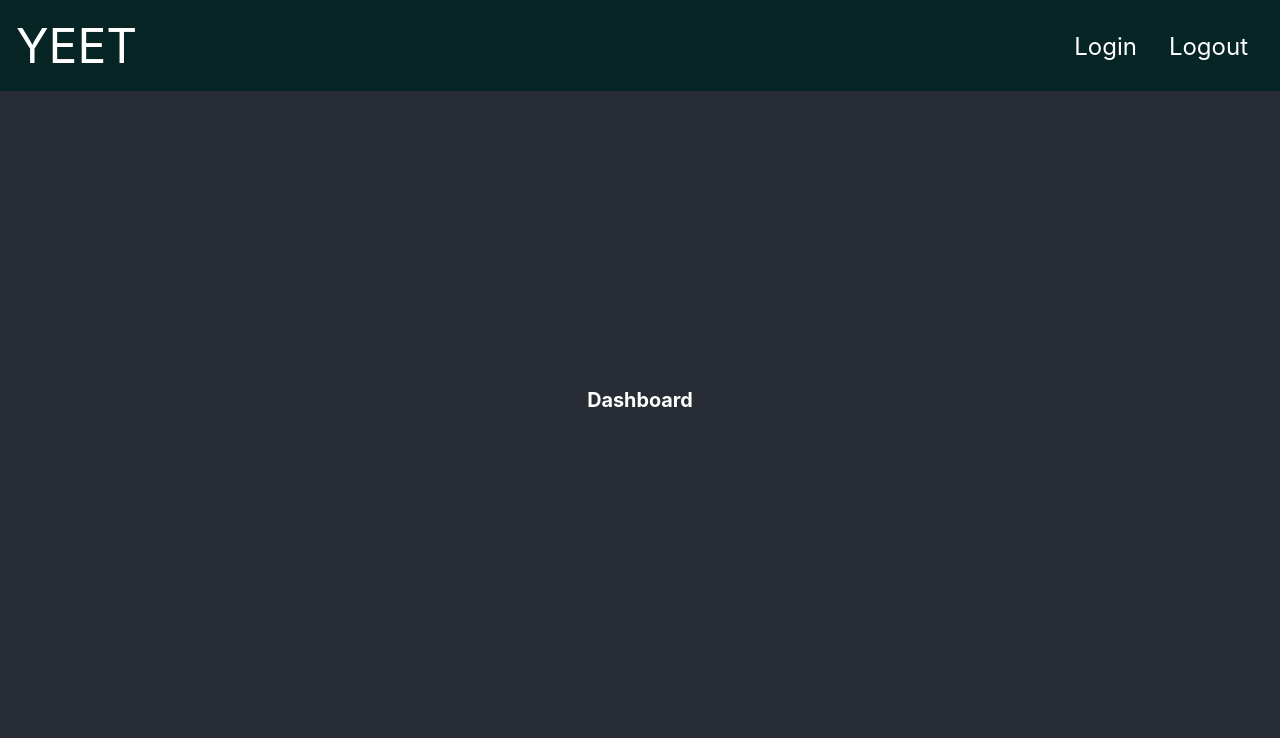
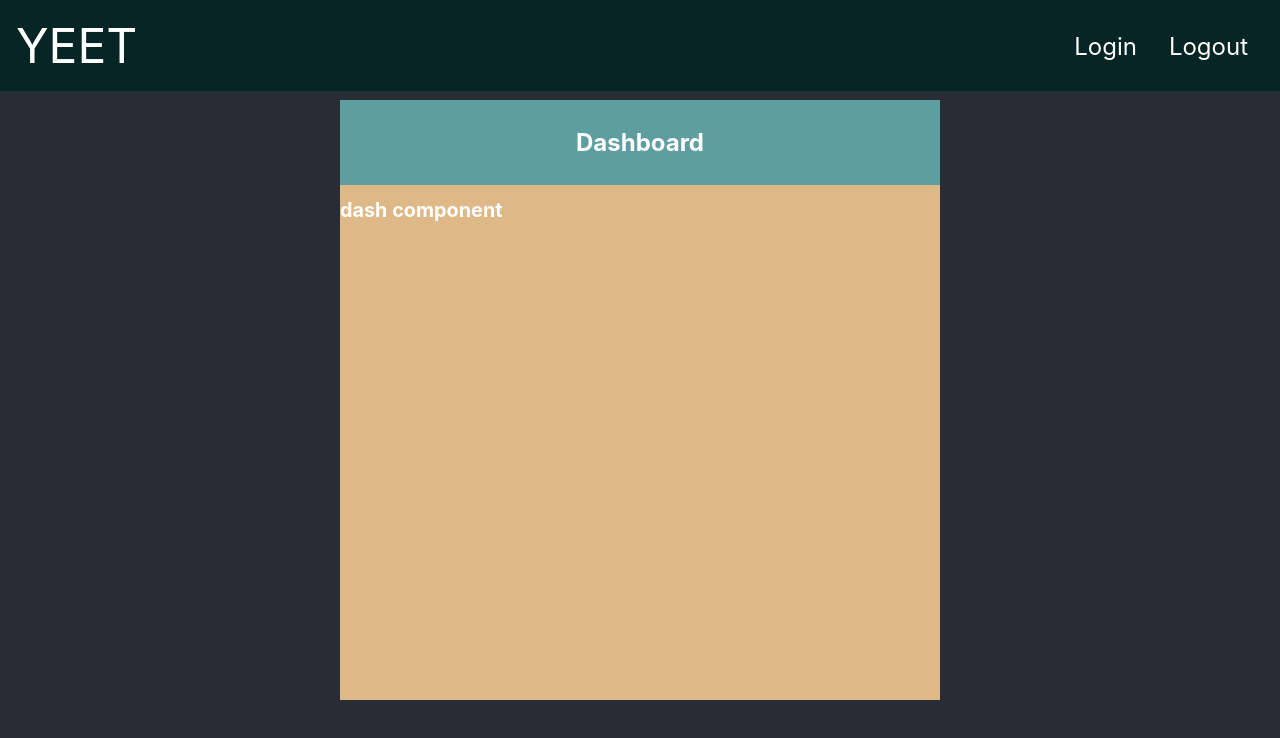
Before and after one commit to wilsoncollin7/My-Application, a React (Create React App) app in the folder client/: page /dashboard in a window 1280 px wide. Shown: the top 738 px of the page. Built offline with nearby package versions, Linux system fonts and the light colour scheme.

Commit message:
added card component and desh component

```diff
--- /dev/null
+++ b/client/src/components/Card/Card.js
@@ -0,0 +1,17 @@
+import React from 'react';
+// styling
+import "./style.css";
+// components
+
+function Card({ children, header }) {
+  return(
+    <div className="cardContainer">
+      <div className="cardHeaderContainer">
+        <h2 className="cardHeader">{header}</h2>
+      </div>
+      <>{children}</>
+    </div>
+  )
+}
+
+export default Card;
--- /dev/null
+++ b/client/src/components/Card/style.css
@@ -0,0 +1,15 @@
+.cardContainer {
+  height: 600px;
+  width: 600px;
+  background-color: burlywood;
+}
+
+.cardHeaderContainer {
+  text-align: center;
+  padding: 0.5rem;
+  background-color: cadetblue;
+}
+
+.cardHeader {
+  font-size: 1.5rem;
+}
--- /dev/null
+++ b/client/src/components/DashComponent/DashComponent.js
@@ -0,0 +1,14 @@
+import React from 'react';
+// styling
+import "./style.css";
+// components
+
+function DashComponent() {
+  return(
+    <div>
+      <h1>dash component</h1>
+    </div>
+  )
+}
+
+export default DashComponent;
--- a/client/src/pages/Dashboard.js
+++ b/client/src/pages/Dashboard.js
@@ -1,11 +1,13 @@
 import React from 'react';
 // components
+import Card from "../components/Card/Card";
+import DashComponent from "../components/DashComponent/DashComponent";
 
 function Dashboard() {
   return(
-    <>
-      <h1>Dashboard</h1>
-    </>
+    <Card header="Dashboard">
+      <DashComponent />
+    </Card>
   )
 }
 
```
Also changed, not shown: client/src/components/DashComponent/style.css (added), 1 other file (tests, documents, lock files or other folders).
